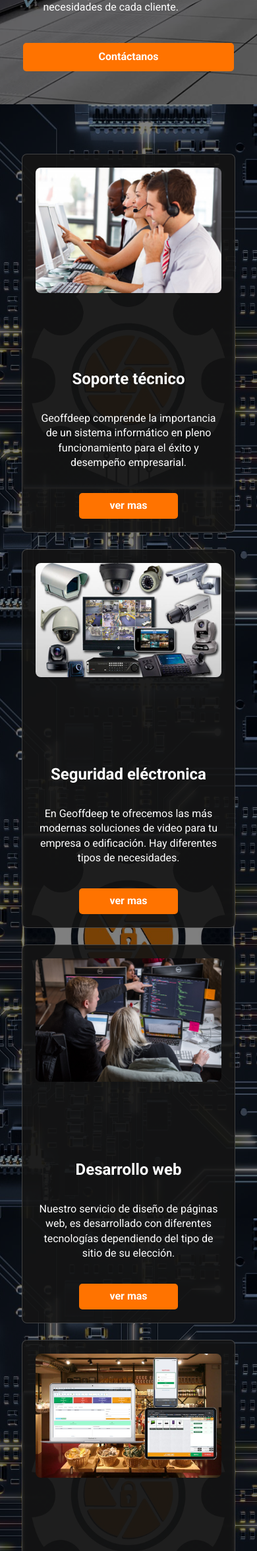
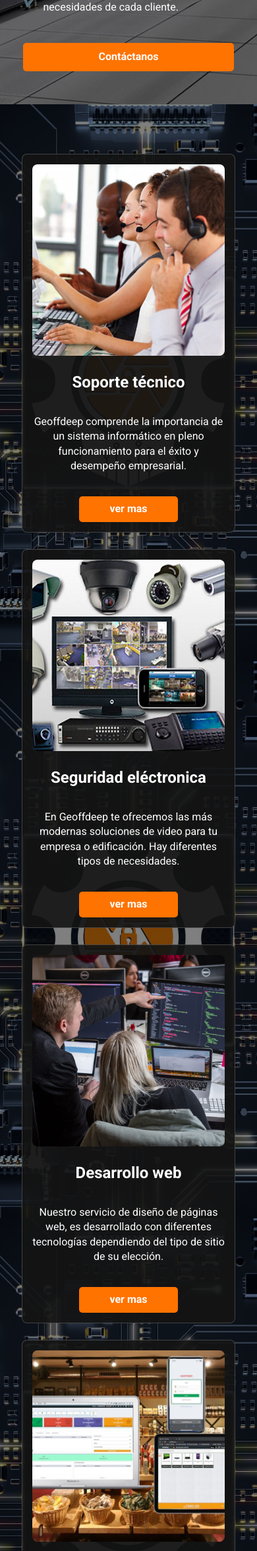
Before and after one commit to Geoffreey/www.cocacola.tld, a PHP site: page / in a window 390 px wide. Shown: the part 2335-4685 px from the top of the page at 66% size. Run offline with PHP 8.4, Linux system fonts and the light colour scheme; some libraries are stand-ins or nearby versions.

Commit message:
Se procede a modificar vista responsiva en seccion de servicios para las imagenes

```diff
--- a/style.css
+++ b/style.css
@@ -520,6 +520,7 @@ footer .redes a
     font-size: 25px;
     text-align: center;
     color: white;
+
 }
 
 #servicios .bloque-contenido-servicio p {
@@ -778,7 +779,7 @@ footer .redes a
 
     /* Asegura que los textos y el botón no se distorsionen */
     #servicios .bloque-servicio {
-        padding: 20px;
+        padding: 15px;
         max-width: 90%;
         margin: 0 auto;
     }
@@ -803,8 +804,9 @@ footer .redes a
     /* Asegura que las imágenes dentro de cada servicio no se deformen */
     #servicios .bloque-img-servicio img {
         width: 100%;
-        height: auto;
+        height: 290px;
         object-fit: cover;
+
     }
 
     /* Ajuste de espaciado */
@@ -834,6 +836,8 @@ footer .redes a
 		margin-bottom: 8px; /* Agrega un pequeño espaciado entre cada elemento */
 		line-height: 1.5; /* Mejora la legibilidad */
 	}
+
+
 
 	#nosotros {
         text-align: center;
```
Also changed, not shown: img/servicio1.jpg.
